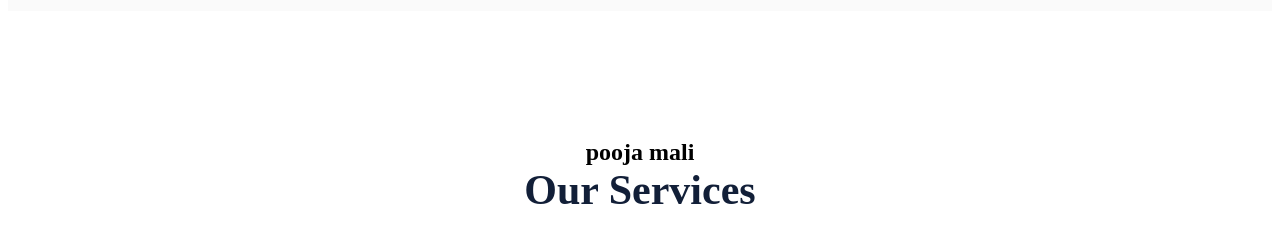
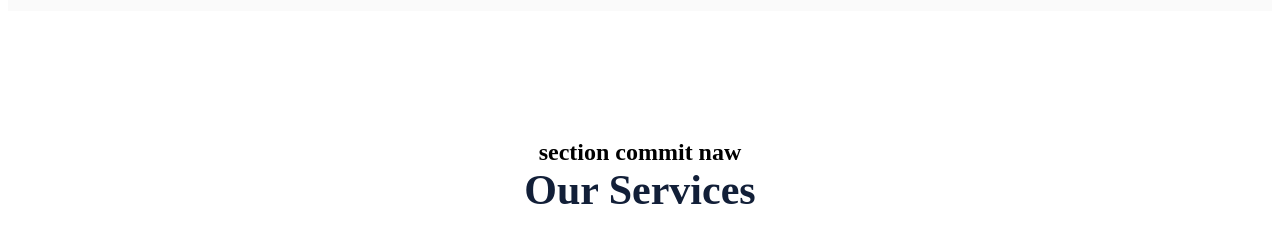
Before and after one commit to vatsalya2025/unisix-selon, a plain HTML site: page index.html in a window 1280 px wide. Shown: the part 3020-3249 px from the top of the page. Drawn offline with Linux system fonts and the light colour scheme.

Commit message:
Update heading text in section 4 of index.html

```diff
--- a/index.html
+++ b/index.html
@@ -189,7 +189,7 @@
     <div class="section_4">
         <div class="container">
             <div class="main_heding_4">
-                <h2>pooja mali</h2>
+                <h2> section commit naw</h2>
                 <h1>Our Services</h1>
                 <p>What We Do As Best Man's Salon in UAE - Big Boss Salon</p>
             </div>
```
